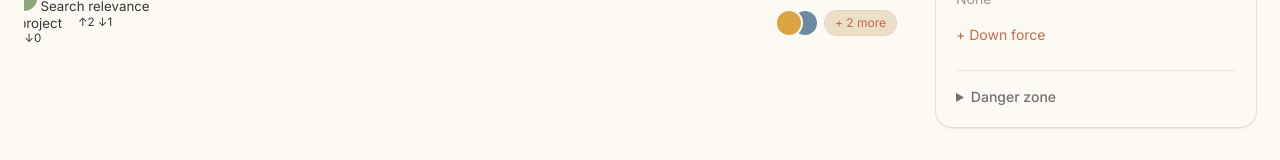
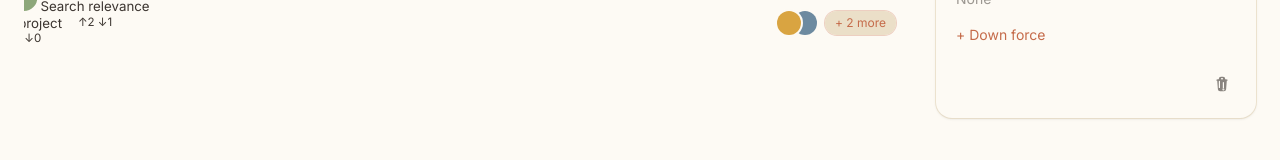
Before and after one commit to jesprider/werkwink, a Vue app: page /projects in a window 1280 px wide. Both pictures are taken after a click on the button "+ Project". Shown: the part 442-602 px from the top of the page. Built offline with nearby package versions, Linux system fonts and the light colour scheme.

Commit message:
Use bottom-right trash icon for side panel delete.
Replace the danger zone section with a compact icon button pinned
to the panel corner; update design spec accordingly.

Co-authored-by: Cursor <cursoragent@cursor.com>

```diff
--- a/src/components/SidePanel.vue
+++ b/src/components/SidePanel.vue
@@ -110,6 +110,9 @@ const stalenessLabel = computed(() => {
 const sourceUrl = computed(() => trackable.value?.source?.url)
 const sourceSystem = computed(() => trackable.value?.source?.system)
 const sourceAria = computed(() => sourceOpenLabel(sourceSystem.value))
+const deleteAriaLabel = computed(() =>
+  kind.value === 'project' ? 'Delete project' : 'Delete task',
+)
 
 function cancelHeaderEdit() {
   editingHeader.value = false
@@ -248,7 +251,7 @@ function onDelete() {
 <template>
   <aside
     v-if="trackable"
-    class="w-80 shrink-0 rounded-2xl bg-cream p-5 shadow-sm ring-1 ring-hill-sand/60"
+    class="relative w-80 shrink-0 rounded-2xl bg-cream p-5 pb-12 shadow-sm ring-1 ring-hill-sand/60"
     aria-label="Work item details"
   >
     <div class="mb-6 flex items-start justify-between gap-3">
@@ -311,7 +314,7 @@ function onDelete() {
       </div>
       <button
         type="button"
-        class="rounded-full px-2 py-1 text-sm text-text-warm/60 hover:bg-hill-sand hover:text-text-warm"
+        class="shrink-0 rounded-full px-2 py-1 text-sm text-text-warm/60 hover:bg-hill-sand hover:text-text-warm"
         aria-label="Close panel"
         @click="$emit('close')"
       >
@@ -450,16 +453,25 @@ function onDelete() {
       </ul>
     </details>
 
-    <details class="mt-6 border-t border-hill-sand/60 pt-4">
-      <summary class="cursor-pointer text-sm font-medium text-text-warm/70">Danger zone</summary>
-      <button
-        type="button"
-        class="mt-3 rounded-lg border border-rust/30 px-3 py-2 text-sm text-rust hover:bg-rust/5"
-        :aria-label="kind === 'project' ? 'Delete project' : 'Delete task'"
-        @click="onDelete"
+    <button
+      type="button"
+      class="absolute right-5 bottom-5 rounded-full p-1.5 text-text-warm/60 hover:bg-rust/10 hover:text-rust"
+      :aria-label="deleteAriaLabel"
+      @click="onDelete"
+    >
+      <svg
+        xmlns="http://www.w3.org/2000/svg"
+        viewBox="0 0 20 20"
+        fill="currentColor"
+        class="size-4"
+        aria-hidden="true"
       >
-        {{ kind === 'project' ? 'Delete project' : 'Delete task' }}
-      </button>
-    </details>
+        <path
+          fill-rule="evenodd"
+          d="M8.75 1A2.75 2.75 0 0 0 6 3.75v.443c-.795.077-1.584.176-2.365.298a.75.75 0 1 0 .23 1.482l.149-.022.841 10.518A2.75 2.75 0 0 0 7.596 19h4.807a2.75 2.75 0 0 0 2.742-2.53l.841-10.52.149.023a.75.75 0 0 0 .23-1.482A41.03 41.03 0 0 0 14 4.193V3.75A2.75 2.75 0 0 0 11.25 1h-2.5ZM10 4c.508 0 .94.093 1.25.25V3.75c0-.69-.56-1.25-1.25-1.25S8.75 3.06 8.75 3.75v.5c.31-.157.742-.25 1.25-.25ZM7.5 6.75a.75.75 0 0 0-1.5 0v7.5a.75.75 0 0 0 1.5 0v-7.5Zm4.25.75a.75.75 0 0 1 .75.75v7.5a.75.75 0 0 1-1.5 0v-7.5a.75.75 0 0 1 .75-.75Zm1.25 9.5a1.25 1.25 0 1 1-2.5 0 1.25 1.25 0 0 1 2.5 0Z"
+          clip-rule="evenodd"
+        />
+      </svg>
+    </button>
   </aside>
 </template>
```
Also changed, not shown: 1 other file (tests, documents, lock files or other folders).
